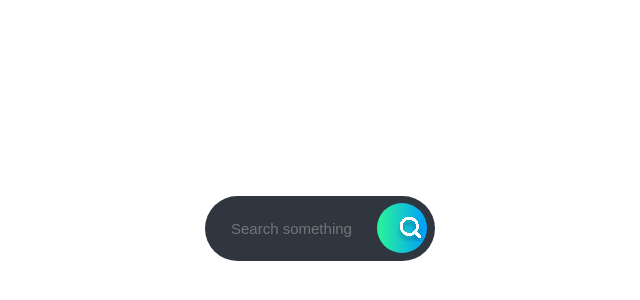
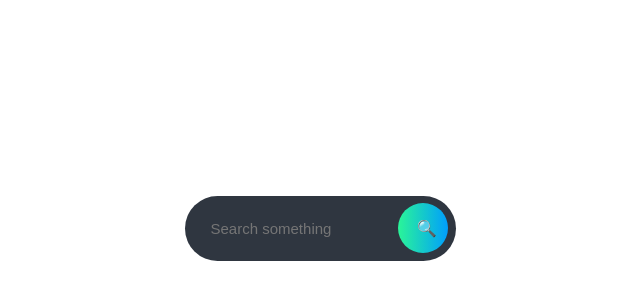
Before and after one commit to kartikeya-kash/optimised-search, a React (Vite) app: page / in a window 1280 px wide. Shown: the part 172-472 px from the top of the page, without its empty margins (320-960 px from the left). Built offline with nearby package versions, Linux system fonts and the light colour scheme.

Commit message:
added funtion which run on each char

```diff
--- a/src/App.jsx
+++ b/src/App.jsx
@@ -1,13 +1,22 @@
-import { useState } from "react";
-import reactLogo from "./assets/react.svg";
-import viteLogo from "/vite.svg";
+import { useState, useEffect } from "react";
 import "./App.css";
 import Input from "./Searchbar.jsx";
 
 function App() {
+  const [searchChar, setSearchChar] = useState("");
+
+  // Log whenever it changes
+  useEffect(() => {
+    console.log("Search Character:", searchChar);
+  }, [searchChar]);
+
   return (
     <>
-      <Input />
+      {/* Pass props to Input */}
+      <Input
+        value={searchChar}
+        onChange={(e) => setSearchChar(e.target.value)}
+      />
     </>
   );
 }
--- a/src/Searchbar.jsx
+++ b/src/Searchbar.jsx
@@ -1,82 +1,19 @@
 import React from "react";
 import styled from "styled-components";
 
-const Input = () => {
+const Input = ({ value, onChange }) => {
   return (
     <StyledWrapper>
       <div className="searchBox">
         <input
           className="searchInput"
           type="text"
-          name
           placeholder="Search something"
+          value={value || ""}
+          onChange={onChange}
         />
-        <button className="searchButton" href="#">
-          <svg
-            xmlns="http://www.w3.org/2000/svg"
-            width={29}
-            height={29}
-            viewBox="0 0 29 29"
-            fill="none"
-          >
-            <g clipPath="url(#clip0_2_17)">
-              <g filter="url(#filter0_d_2_17)">
-                <path
-                  d="M23.7953 23.9182L19.0585 19.1814M19.0585 19.1814C19.8188 18.4211 20.4219 17.5185 20.8333 16.5251C21.2448 15.5318 21.4566 14.4671 21.4566 13.3919C21.4566 12.3167 21.2448 11.252 20.8333 10.2587C20.4219 9.2653 19.8188 8.36271 19.0585 7.60242C18.2982 6.84214 17.3956 6.23905 16.4022 5.82759C15.4089 5.41612 14.3442 5.20435 13.269 5.20435C12.1938 5.20435 11.1291 5.41612 10.1358 5.82759C9.1424 6.23905 8.23981 6.84214 7.47953 7.60242C5.94407 9.13789 5.08145 11.2204 5.08145 13.3919C5.08145 15.5634 5.94407 17.6459 7.47953 19.1814C9.01499 20.7168 11.0975 21.5794 13.269 21.5794C15.4405 21.5794 17.523 20.7168 19.0585 19.1814Z"
-                  stroke="white"
-                  strokeWidth={3}
-                  strokeLinecap="round"
-                  strokeLinejoin="round"
-                  shapeRendering="crispEdges"
-                />
-              </g>
-            </g>
-            <defs>
-              <filter
-                id="filter0_d_2_17"
-                x="-0.418549"
-                y="3.70435"
-                width="29.7139"
-                height="29.7139"
-                filterUnits="userSpaceOnUse"
-                colorInterpolationFilters="sRGB"
-              >
-                <feFlood floodOpacity={0} result="BackgroundImageFix" />
-                <feColorMatrix
-                  in="SourceAlpha"
-                  type="matrix"
-                  values="0 0 0 0 0 0 0 0 0 0 0 0 0 0 0 0 0 0 127 0"
-                  result="hardAlpha"
-                />
-                <feOffset dy={4} />
-                <feGaussianBlur stdDeviation={2} />
-                <feComposite in2="hardAlpha" operator="out" />
-                <feColorMatrix
-                  type="matrix"
-                  values="0 0 0 0 0 0 0 0 0 0 0 0 0 0 0 0 0 0 0.25 0"
-                />
-                <feBlend
-                  mode="normal"
-                  in2="BackgroundImageFix"
-                  result="effect1_dropShadow_2_17"
-                />
-                <feBlend
-                  mode="normal"
-                  in="SourceGraphic"
-                  in2="effect1_dropShadow_2_17"
-                  result="shape"
-                />
-              </filter>
-              <clipPath id="clip0_2_17">
-                <rect
-                  width="28.0702"
-                  height="28.0702"
-                  fill="white"
-                  transform="translate(0.403503 0.526367)"
-                />
-              </clipPath>
-            </defs>
-          </svg>
+        <button className="searchButton" type="button">
+          🔍
         </button>
       </div>
     </StyledWrapper>
@@ -86,10 +23,7 @@ const Input = () => {
 const StyledWrapper = styled.div`
   .searchBox {
     display: flex;
-    max-width: 230px;
     align-items: center;
-    justify-content: space-between;
-    gap: 8px;
     background: #2f3640;
     border-radius: 50px;
     position: relative;
@@ -102,25 +36,8 @@ const StyledWrapper = styled.div`
     width: 50px;
     height: 50px;
     border-radius: 50%;
-    background: var(
-      --gradient-2,
-      linear-gradient(90deg, #2af598 0%, #009efd 100%)
-    );
+    background: linear-gradient(90deg, #2af598 0%, #009efd 100%);
     border: 0;
-    display: inline-block;
-    transition: all 300ms cubic-bezier(0.23, 1, 0.32, 1);
-  }
-  /*hover effect*/
-  button:hover {
-    color: #fff;
-    background-color: #1a1a1a;
-    box-shadow: rgba(0, 0, 0, 0.5) 0 10px 20px;
-    transform: translateY(-3px);
-  }
-  /*button pressing effect*/
-  button:active {
-    box-shadow: none;
-    transform: translateY(0);
   }
 
   .searchInput {
```
